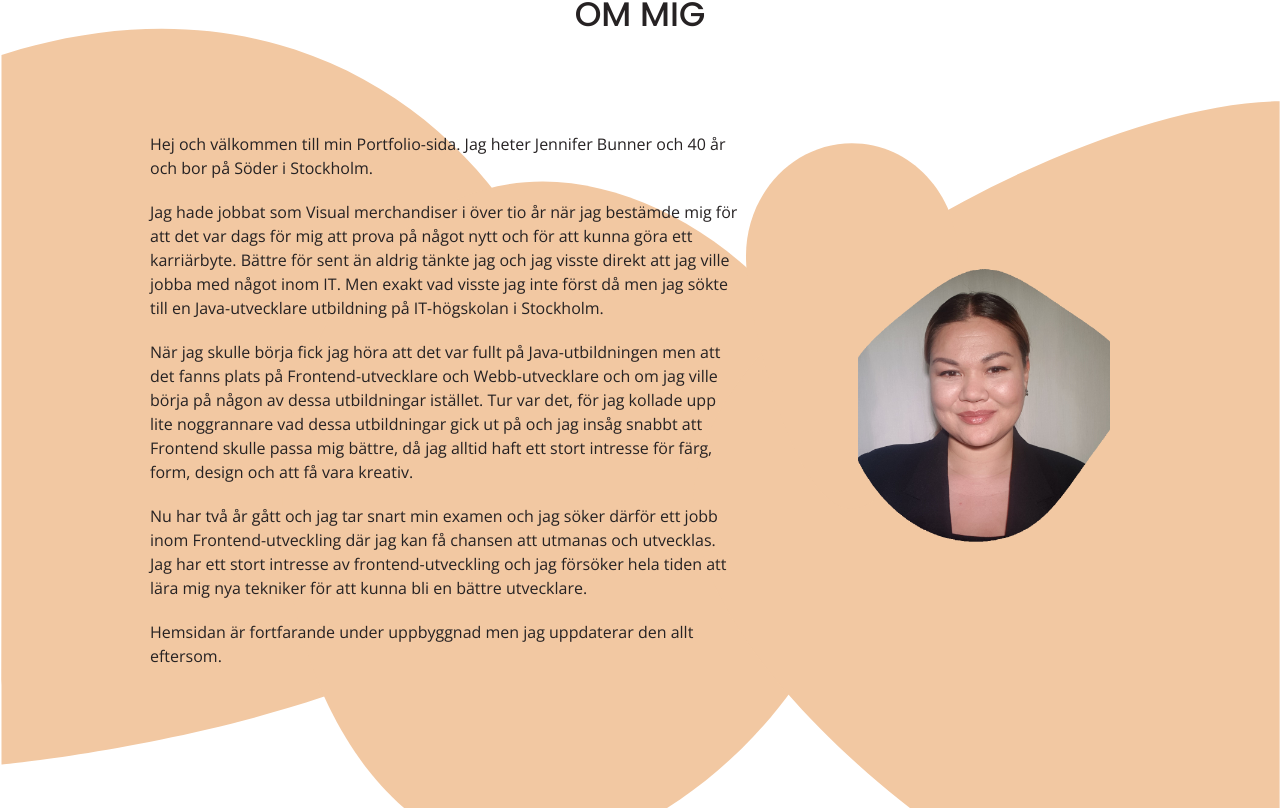
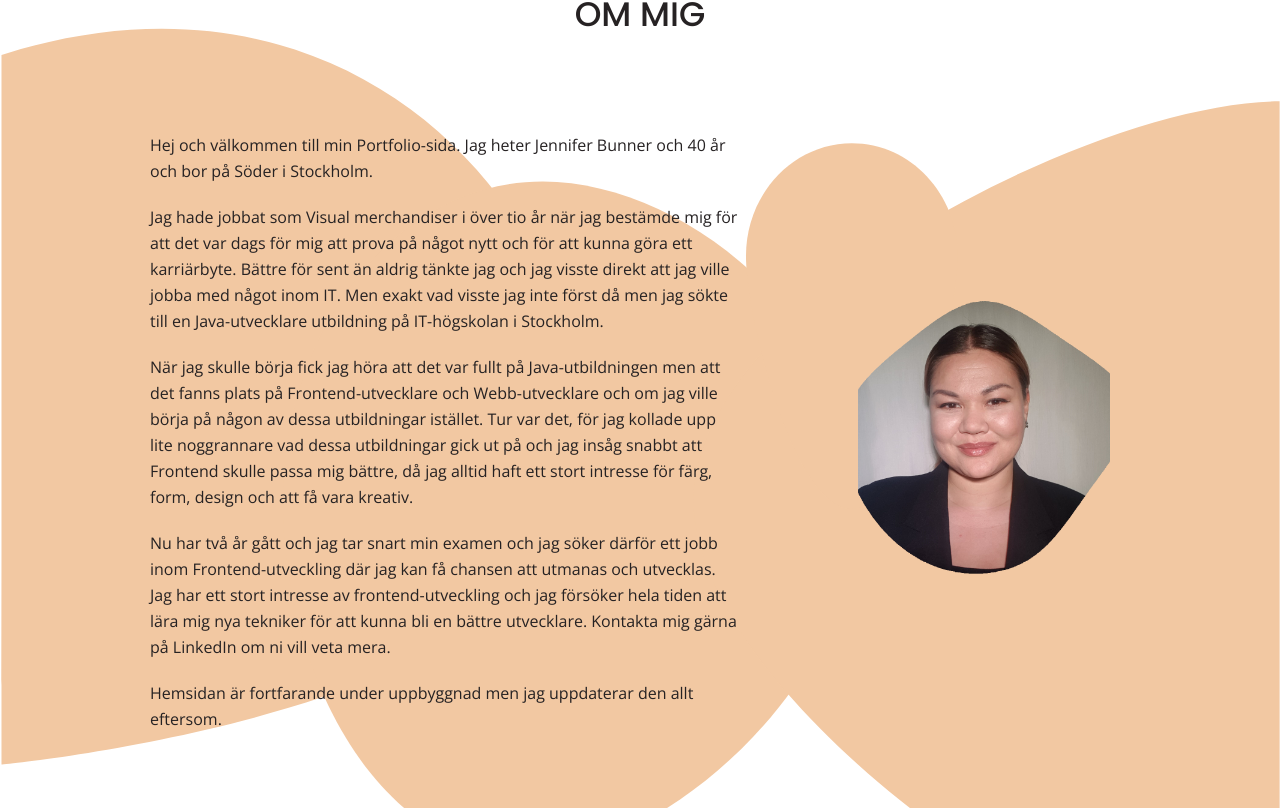
Before and after one commit to iths-jennifer-bunner/portfolio-app, a React (Create React App) app: page / in a window 1280 px wide. Shown: the part 972-1780 px from the top of the page. Built offline with nearby package versions, Linux system fonts and the light colour scheme.

Commit message:
changed line-hight on p-tag

```diff
--- a/src/components/AboutMe.js
+++ b/src/components/AboutMe.js
@@ -33,7 +33,8 @@ function AboutMe({ reference }) {
             ett jobb inom Frontend-utveckling där jag kan få chansen att utmanas
             och utvecklas. Jag har ett stort intresse av frontend-utveckling och
             jag försöker hela tiden att lära mig nya tekniker för att kunna bli
-            en bättre utvecklare.
+            en bättre utvecklare. Kontakta mig gärna på LinkedIn om ni vill veta
+            mera.
           </p>
           <p>
             Hemsidan är fortfarande under uppbyggnad men jag uppdaterar den allt
--- a/src/components/SchoolProjects.js
+++ b/src/components/SchoolProjects.js
@@ -42,7 +42,7 @@ function SchoolProjects({ reference }) {
         <h3>SKOLUPPGIFTER</h3>
         <p className="cards__intro">
           Nedan följer några utvalda skolprojekt. Klicka på korten för att se
-          github repot eller sidan. Jag kommer att uppdatera dessa allt
+          github-repot eller sidan. Jag kommer att uppdatera dessa allt
           eftersom.
         </p>
         <div className="cards">
--- a/src/index.scss
+++ b/src/index.scss
@@ -16,9 +16,9 @@ html {
 p {
   font-family: $space-mono;
   font-size: 1.4rem;
-  line-height: 24px;
+  line-height: 26px;
   color: #262223;
-  font-weight: 500;
+  font-weight: normal;
 }
 
 h1,
--- a/src/styles/ProjectComponent.scss
+++ b/src/styles/ProjectComponent.scss
@@ -65,9 +65,7 @@
 @include lg {
   .projects {
     padding: 5rem 5rem;
-    &__imageContainer {
-      // height: 55rem;
-    }
+
     &__container {
       flex-wrap: nowrap;
     }
```
